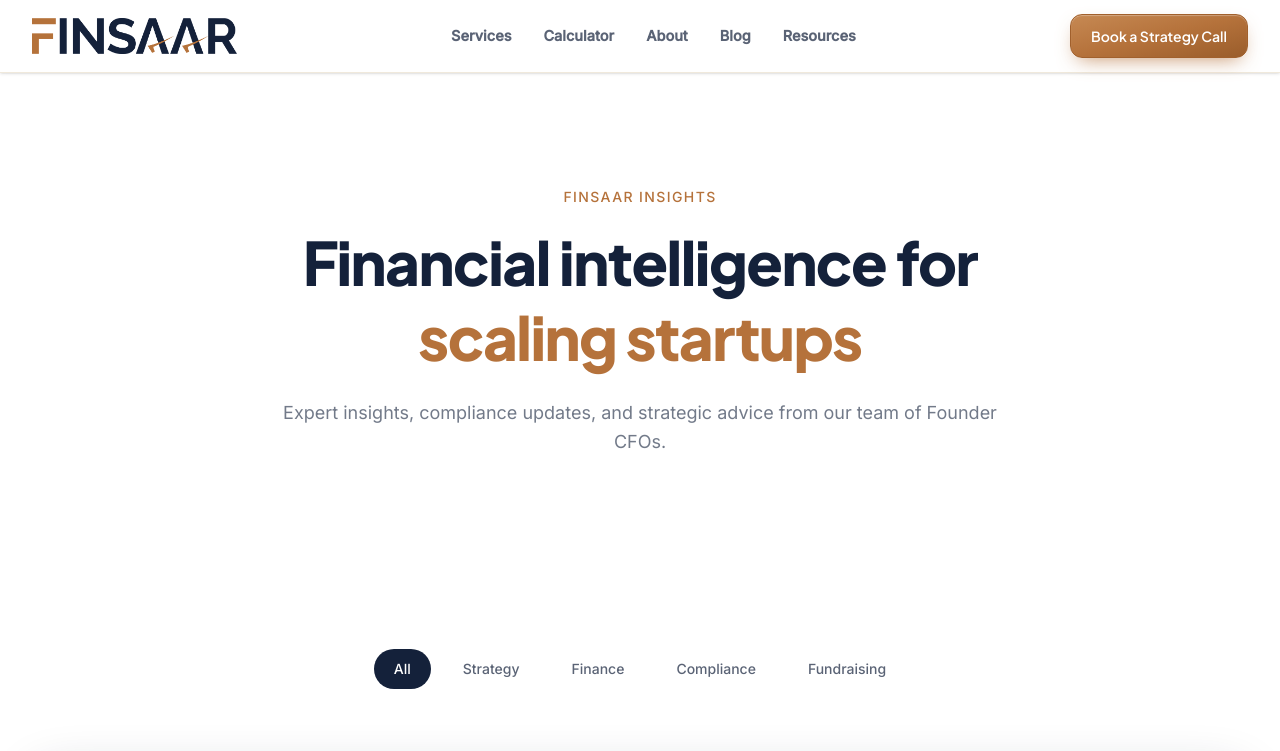
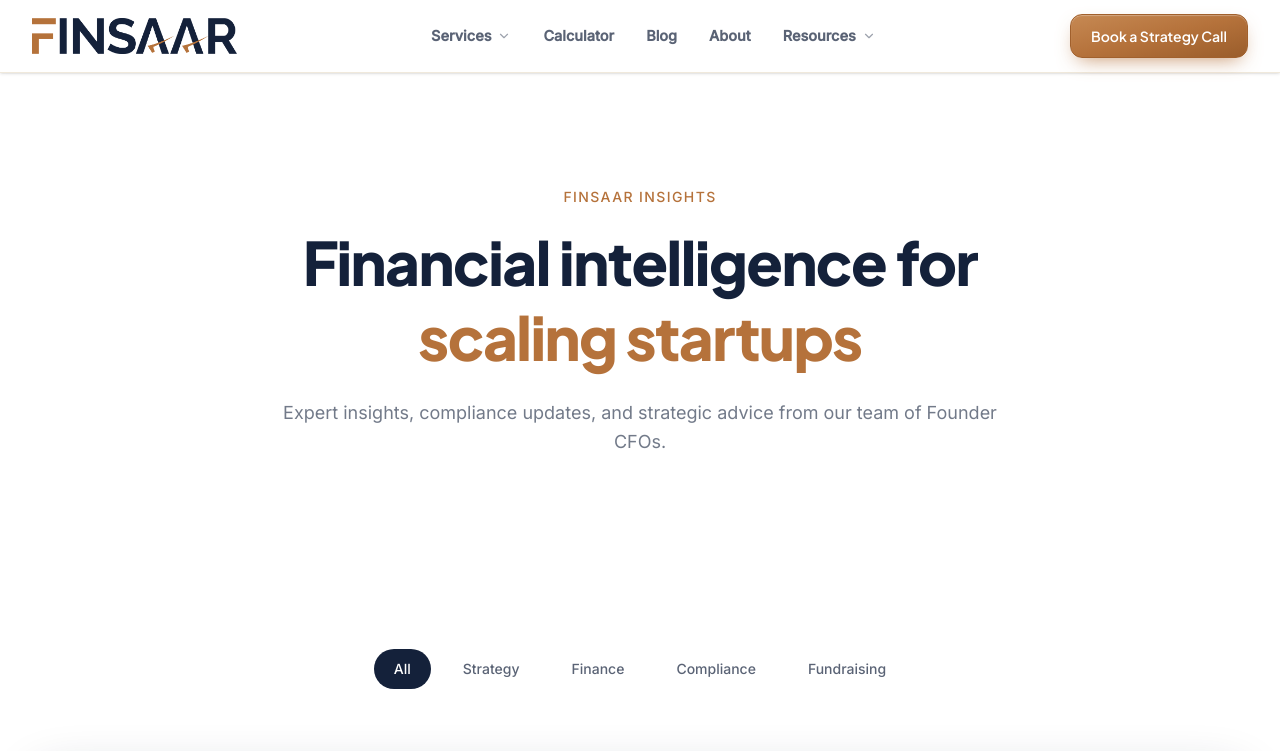
Before and after one commit to RadiaDhaval/finsaar, a Next.js app: page /blog in a window 1280 px wide. Shown: the top 751 px of the page. Built offline with nearby package versions, Linux system fonts and the light colour scheme.

Commit message:
ui dropdown

```diff
--- a/app/services/page.tsx
+++ /dev/null
@@ -1,22 +0,0 @@
-"use client";
-
-import { useState } from "react";
-import Navbar from "@/components/Navbar";
-import Footer from "@/components/Footer";
-import ContactForm from "@/components/ContactForm";
-import ServiceCards from "@/components/services/ServiceCards";
-
-export default function ServicesPage() {
-  const [contactOpen, setContactOpen] = useState(false);
-
-  return (
-    <>
-      <Navbar onOpenContact={() => setContactOpen(true)} />
-      <main className="flex-1">
-        <ServiceCards />
-      </main>
-      <Footer />
-      <ContactForm isOpen={contactOpen} onClose={() => setContactOpen(false)} />
-    </>
-  );
-}
--- a/components/Navbar.tsx
+++ b/components/Navbar.tsx
@@ -2,21 +2,36 @@
 
 import { useState } from "react";
 import { motion, AnimatePresence } from "framer-motion";
-import { Menu, X } from "lucide-react";
+import { Menu, X, ChevronDown, BookOpen, TrendingUp, Calendar, BarChart2, ArrowRight } from "lucide-react";
 import Button from "@/components/ui/Button";
 import Image from "next/image";
 import Link from "next/link";
 
 const navLinks = [
-  { label: "Services", href: "/services" },
+  {
+    label: "Services",
+    href: "/services",
+    dropdown: [
+      { label: "Accounting & Compliance", href: "/services/accounting-compliance", desc: "End-to-end bookkeeping and tax management", icon: BookOpen },
+      { label: "CFO as a Service", href: "/services/cfo-as-a-service", desc: "Strategic financial leadership for growth", icon: TrendingUp }
+    ]
+  },
   { label: "Calculator", href: "/calculator" },
+  { label: "Blog", href: "/blog" },
   { label: "About", href: "/about" },
-  { label: "Blog", href: "/blog" },
-  { label: "Resources", href: "/resources" },
+  {
+    label: "Resources",
+    href: "/resources",
+    dropdown: [
+      { label: "Compliance Calendar", href: "/resources?tab=calendar", desc: "Never miss a tax or filing deadline", icon: Calendar },
+      { label: "Case Studies", href: "/resources?tab=casestudies", desc: "Real stories of how we drive growth", icon: BarChart2 }
+    ]
+  },
 ];
 
 export default function Navbar({ onOpenContact }: { onOpenContact: () => void }) {
   const [mobileOpen, setMobileOpen] = useState(false);
+  const [openDropdown, setOpenDropdown] = useState<string | null>(null);
 
   return (
     <motion.nav
@@ -40,16 +55,70 @@ export default function Navbar({ onOpenContact }: { onOpenContact: () => void })
           </Link>
 
           {/* Desktop Nav */}
-          <div className="hidden md:flex items-center gap-8">
+          <div className="hidden md:flex items-center gap-8 h-full">
             {navLinks.map((link) => (
+              <div
+                key={link.href}
+                className="relative h-full flex items-center group"
+              >
+                {link.dropdown ? (
+                  <button
+                    className="text-navy/70 hover:text-copper font-body text-[14.5px] font-semibold transition-colors duration-300 relative flex items-center gap-1.5 cursor-default"
+                  >
+                    {link.label}
+                    <ChevronDown size={14} className="opacity-60 group-hover:rotate-180 transition-transform duration-300" />
+                    <span className="absolute -bottom-1 left-0 w-0 h-[2px] bg-copper transition-all duration-300 group-hover:w-full" />
+                  </button>
+                ) : (
                   <Link
-                key={link.href}
                     href={link.href}
-                className="text-navy/70 hover:text-copper font-body text-[14.5px] font-semibold transition-colors duration-300 relative group"
+                    className="text-navy/70 hover:text-copper font-body text-[14.5px] font-semibold transition-colors duration-300 relative flex items-center gap-1.5"
                   >
                     {link.label}
                     <span className="absolute -bottom-1 left-0 w-0 h-[2px] bg-copper transition-all duration-300 group-hover:w-full" />
                   </Link>
+                )}
+
+                {/* Stripe-Level Ultra-Premium Dropdown Menu */}
+                {link.dropdown && (
+                  <div className="absolute top-full left-1/2 -translate-x-1/2 pt-1.5 opacity-0 invisible group-hover:opacity-100 group-hover:visible transition-all duration-300 transform translate-y-1 group-hover:translate-y-0 z-50">
+                    <div className="w-[380px] bg-white rounded-3xl shadow-[0_30px_100px_-10px_rgba(20,33,58,0.15)] border border-black/[0.04] p-3 relative overflow-hidden">
+                      {/* Glossy inner reflection */}
+                      <div className="absolute inset-0 rounded-3xl shadow-[inset_0_1px_1px_rgba(255,255,255,1)] pointer-events-none" />
+
+                      <div className="relative z-10 flex flex-col gap-1.5">
+                        {link.dropdown.map((dropItem) => {
+                          const Icon = dropItem.icon;
+                          return (
+                            <Link
+                              key={dropItem.href}
+                              href={dropItem.href}
+                              className="relative flex items-start gap-5 p-4 rounded-2xl bg-white hover:bg-[#FDFDFD] transition-all duration-300 group/item overflow-hidden"
+                            >
+                              {/* Hover background gradient */}
+                              <div className="absolute inset-0 bg-gradient-to-r from-copper/5 to-transparent opacity-0 group-hover/item:opacity-100 transition-opacity duration-500" />
+
+                              <div className="relative mt-1 flex items-center justify-center w-12 h-12 rounded-[14px] bg-gray-50 border border-black/5 group-hover/item:border-copper/20 group-hover/item:bg-white group-hover/item:shadow-sm transition-all duration-300 shrink-0">
+                                {Icon && <Icon size={22} className="text-navy/50 group-hover/item:text-copper transition-colors duration-300" />}
+                              </div>
+
+                              <div className="relative z-10 flex-1">
+                                <div className="font-heading font-semibold text-navy text-[16px] group-hover/item:text-copper transition-colors duration-300 mb-1 flex items-center justify-between">
+                                  {dropItem.label}
+                                  <ArrowRight size={14} className="opacity-0 -translate-x-2 group-hover/item:opacity-100 group-hover/item:translate-x-0 transition-all duration-300 text-copper" />
+                                </div>
+                                <div className="font-body text-navy/60 text-[13.5px] leading-relaxed group-hover/item:text-navy/70 transition-colors duration-300">
+                                  {dropItem.desc}
+                                </div>
+                              </div>
+                            </Link>
+                          );
+                        })}
+                      </div>
+                    </div>
+                  </div>
+                )}
+              </div>
             ))}
           </div>
 
@@ -83,14 +152,57 @@ export default function Navbar({ onOpenContact }: { onOpenContact: () => void })
           >
             <div className="px-4 py-6 space-y-4">
               {navLinks.map((link) => (
+                <div key={link.href}>
+                  <div
+                    className="flex items-center justify-between py-2"
+                    onClick={() => link.dropdown ? setOpenDropdown(openDropdown === link.label ? null : link.label) : setMobileOpen(false)}
+                  >
                     <Link
-                  key={link.href}
                       href={link.href}
-                  onClick={() => setMobileOpen(false)}
-                  className="block text-navy font-body text-lg font-semibold py-2 hover:text-copper transition-colors"
+                      className="text-navy font-body text-lg font-semibold hover:text-copper transition-colors"
+                      onClick={(e) => link.dropdown && e.preventDefault()}
                     >
                       {link.label}
                     </Link>
+                    {link.dropdown && (
+                      <button className="p-2 text-navy/60">
+                        <ChevronDown size={20} className={`transition-transform duration-300 ${openDropdown === link.label ? 'rotate-180' : ''}`} />
+                      </button>
+                    )}
+                  </div>
+
+                  {/* Mobile Dropdown */}
+                  <AnimatePresence>
+                    {link.dropdown && openDropdown === link.label && (
+                      <motion.div
+                        initial={{ opacity: 0, height: 0 }}
+                        animate={{ opacity: 1, height: "auto" }}
+                        exit={{ opacity: 0, height: 0 }}
+                        className="pl-4 space-y-3 overflow-hidden"
+                      >
+                        {link.dropdown.map((dropItem) => {
+                          const Icon = dropItem.icon;
+                          return (
+                            <Link
+                              key={dropItem.href}
+                              href={dropItem.href}
+                              onClick={() => setMobileOpen(false)}
+                              className="flex items-start gap-3 py-3"
+                            >
+                              <div className="mt-0.5 flex items-center justify-center w-8 h-8 rounded-full bg-sand/20 shrink-0 text-navy">
+                                {Icon && <Icon size={16} />}
+                              </div>
+                              <div>
+                                <div className="font-heading font-medium text-navy text-[15px]">{dropItem.label}</div>
+                                <div className="font-body text-navy/60 text-[13px]">{dropItem.desc}</div>
+                              </div>
+                            </Link>
+                          );
+                        })}
+                      </motion.div>
+                    )}
+                  </AnimatePresence>
+                </div>
               ))}
               <div className="pt-4">
                 <Button
```
Also changed, not shown: components/home/HomeServices.tsx (+9 -6 lines). Lines whose indentation alone changed are shown as unchanged.
